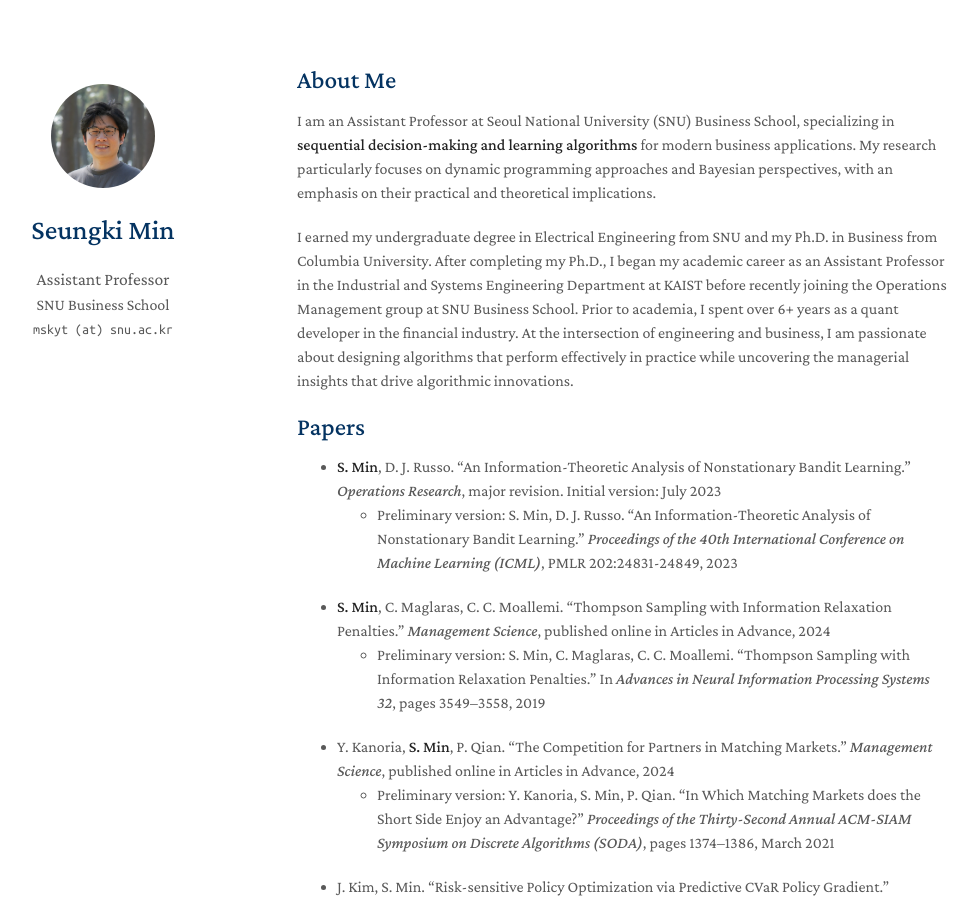
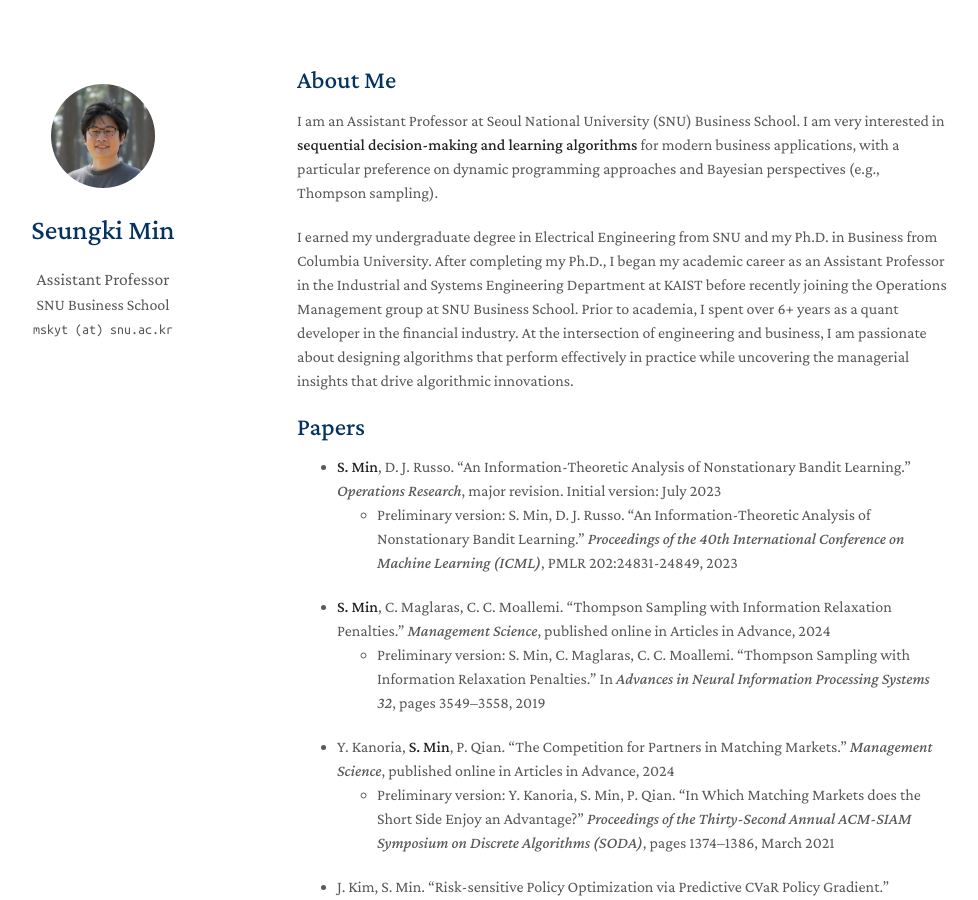
Before and after one commit to mskyt88/mskyt88.github.io, a Jekyll site: the page built from index.md, in a window 1280 px wide and 900 px high. Shown: the whole window, without its empty margins (173-1151 px from the left). Built offline with Jekyll 4.4.1, drawn with Linux system fonts in a browser that asks for light colours; a style sheet for code colours, icons or effects is not loaded; our own code applies the rules of GitHub Pages for plain Markdown files.

Commit message:
Update index.md

```diff
--- a/index.md
+++ b/index.md
@@ -4,7 +4,7 @@ layout: homepage
 
 ## About Me
 
-I am an Assistant Professor at Seoul National University (SNU) Business School, specializing in **sequential decision-making and learning algorithms** for modern business applications. My research particularly focuses on dynamic programming approaches and Bayesian perspectives, with an emphasis on their practical and theoretical implications.
+I am an Assistant Professor at Seoul National University (SNU) Business School. I am very interested in **sequential decision-making and learning algorithms** for modern business applications, with a particular preference on dynamic programming approaches and Bayesian perspectives (e.g., Thompson sampling).
 
 I earned my undergraduate degree in Electrical Engineering from SNU and my Ph.D. in Business from Columbia University. After completing my Ph.D., I began my academic career as an Assistant Professor in the Industrial and Systems Engineering Department at KAIST before recently joining the Operations Management group at SNU Business School. Prior to academia, I spent over 6+ years as a quant developer in the financial industry. At the intersection of engineering and business, I am passionate about designing algorithms that perform effectively in practice while uncovering the managerial insights that drive algorithmic innovations.
 
```
